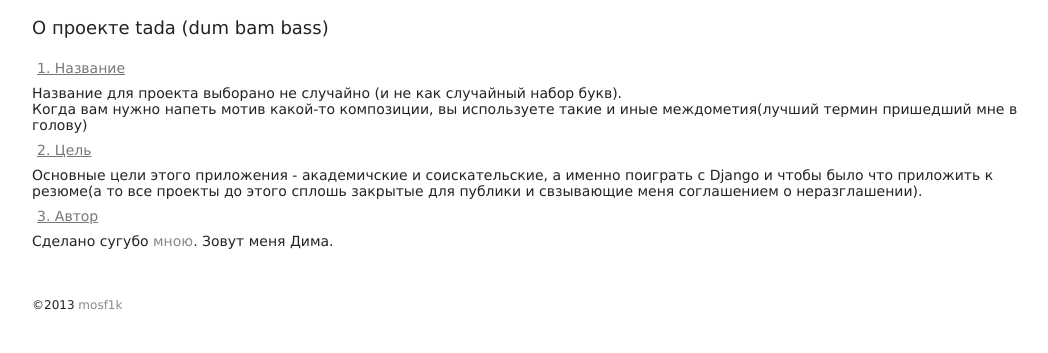
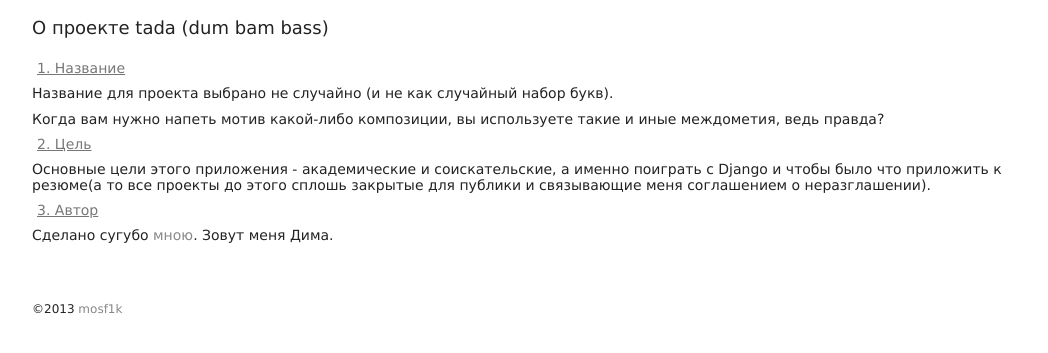
Before and after one commit to mosf1k/tada, a Django app: page /about/ in a window 1280 px wide. Shown: the part 80-433 px from the top of the page, without its empty margins (96-1144 px from the left). Run offline with Django 3.2, Linux system fonts and the light colour scheme; parts of the project's set-up code (start-up, migrations or seed data) failed here and were passed over; some libraries are stand-ins or nearby versions.

Commit message:
Bug fixes

```diff
--- a/static/css/base.css
+++ b/static/css/base.css
@@ -226,7 +226,7 @@ form input[type="submit"]:hover{
 }
 
 /*artist*/
-article p.text{
+article p{
     margin: 10px 0;
 }
 article h3{
--- a/templates/about/about.html
+++ b/templates/about/about.html
@@ -7,10 +7,10 @@
     <article>
         <h1>О проекте tada (dum bam bass)</h1>
         <h3>1. Название</h3>
-        <p>Название для проекта выборано не случайно (и не как случайный набор букв).</p>
-        <p>Когда вам нужно напеть мотив какой-то композиции, вы используете такие и иные междометия(лучший термин пришедший мне в голову)</p>
+        <p>Название для проекта выбрано не случайно (и не как случайный набор букв).</p>
+        <p>Когда вам нужно напеть мотив какой-либо композиции, вы используете такие и иные междометия, ведь правда?</p>
         <h3>2. Цель</h3>
-        <p>Основные цели этого приложения - академичские и соискательские, а именно поиграть с Django и чтобы было что приложить к резюме(а то все проекты до этого сплошь закрытые для публики и свзывающие меня соглашением о неразглашении).</p>
+        <p>Основные цели этого приложения - академические  и соискательские, а именно поиграть с Django и чтобы было что приложить к резюме(а то все проекты до этого сплошь закрытые для публики и связывающие меня соглашением о неразглашении).</p>
         <h3>3. Автор</h3>
         <p>Сделано сугубо <a href="mailto:mosf1k@gmail.com">мною</a>. Зовут меня Дима.</p>
     </article>
--- a/templates/controls/comments_list.html
+++ b/templates/controls/comments_list.html
@@ -4,6 +4,6 @@
             <i class="icon-user"></i>{{ comment.user.username }}
             <span class="date">{{ comment.publication_date|date:'Y-m-d H:i' }}</span>
         </div>
-        <p class="text">{{ comment.message }}</p>
+        {{ comment.message|linebreaks }}
     </div>
 {% endfor %}
--- a/templates/controls/photo_viewer.html
+++ b/templates/controls/photo_viewer.html
@@ -3,7 +3,7 @@
     <div class="images">
         <a class="prev" href="javascript:void(0);"><i class="icon-left-open-big"></i></a>
             {% for img in image_list %}
-                <img src="{{ img.image }}" alt="{{ img.title }}" />
+                <img src="{{ img.image }}-/resize/x300/" alt="{{ img.title }}" />
             {% endfor %}
         <a class="next" href="javascript:void(0);"><i class="icon-right-open-big"></i></a>
     </div>
--- a/templates/mentions/rating.html
+++ b/templates/mentions/rating.html
@@ -1,6 +1,6 @@
 {% extends "base.html" %}
 {% load custom_controls %}
-{% block title %}{{ tag.name }}{% endblock %}
+{% block title %}{% firstof tag.name 'Рейтинги' %}{% endblock %}
 {% block nav %}{% show_menu 'ratings' %}{% endblock %}
 {% block content %}
     {% if artists %}
--- a/templates/musiclib/song.html
+++ b/templates/musiclib/song.html
@@ -15,9 +15,7 @@
         {% endif %}
         {% if song.lyrics %}
             <h3>Текст:</h3>
-            <p class="text">
-                {{ song.lyrics }}
-            </p>
+            {{ song.lyrics|linebreaks }}
         {% endif %}
         {% include "controls/links.html" %}
         {% include "controls/albums_list.html" %}
--- a/templates/news/article.html
+++ b/templates/news/article.html
@@ -10,9 +10,7 @@
     <article>
         <h1>{{ article.title }}</h1>
         <p class="date">{{ article.publication_date|date:'Y-m-d H:i' }}</p>
-        <p class="text">
-            {{ article.text }}
-        </p>
+        {{ article.text|linebreaks }}
         {% images article.photos.all %}
         {% tags 'Теги' article.tags.all '/tag/' %}
         {% tags 'Исполнители' article.artists_mentioned.all '/artist/' %}
```
Also changed, not shown: templates/musiclib/artist.html (+3 -5 lines).
